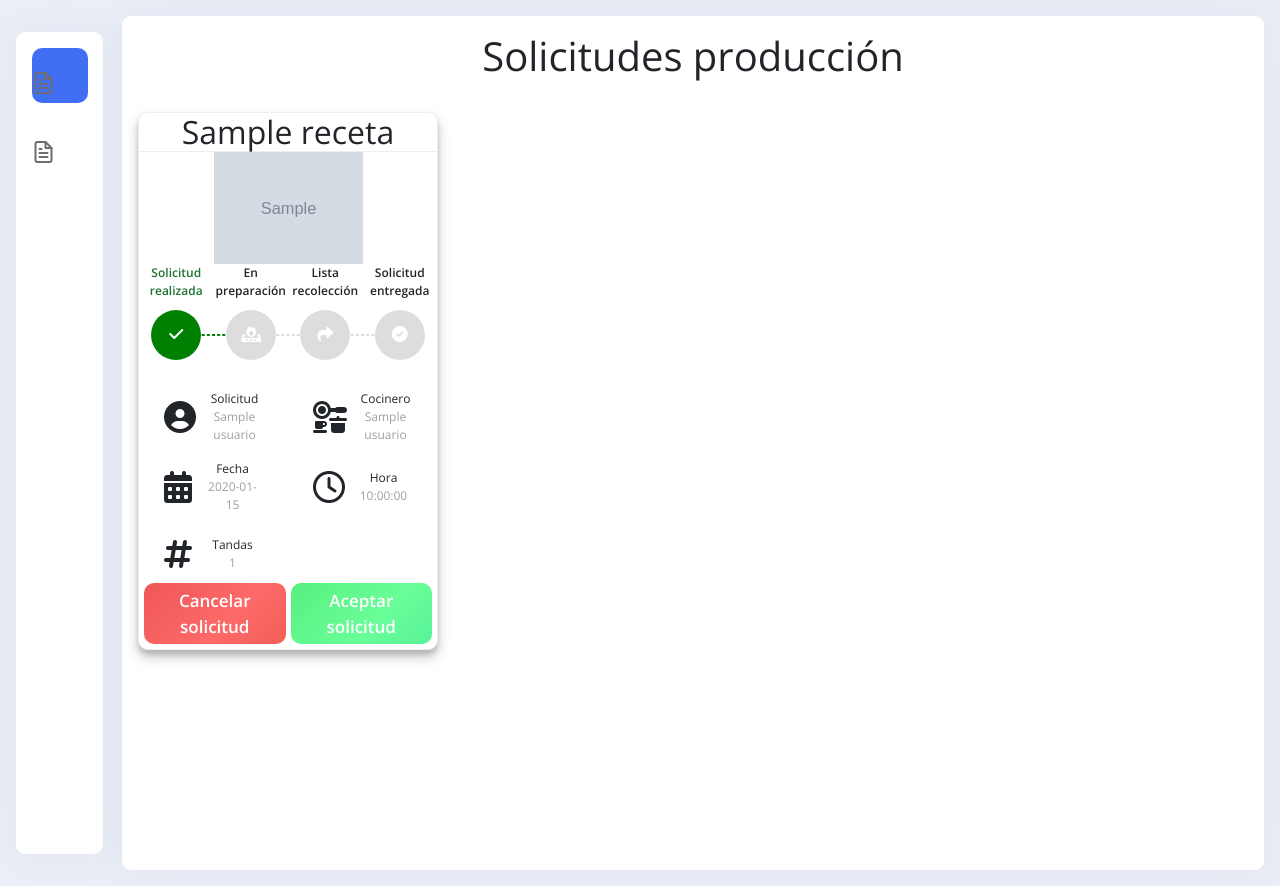
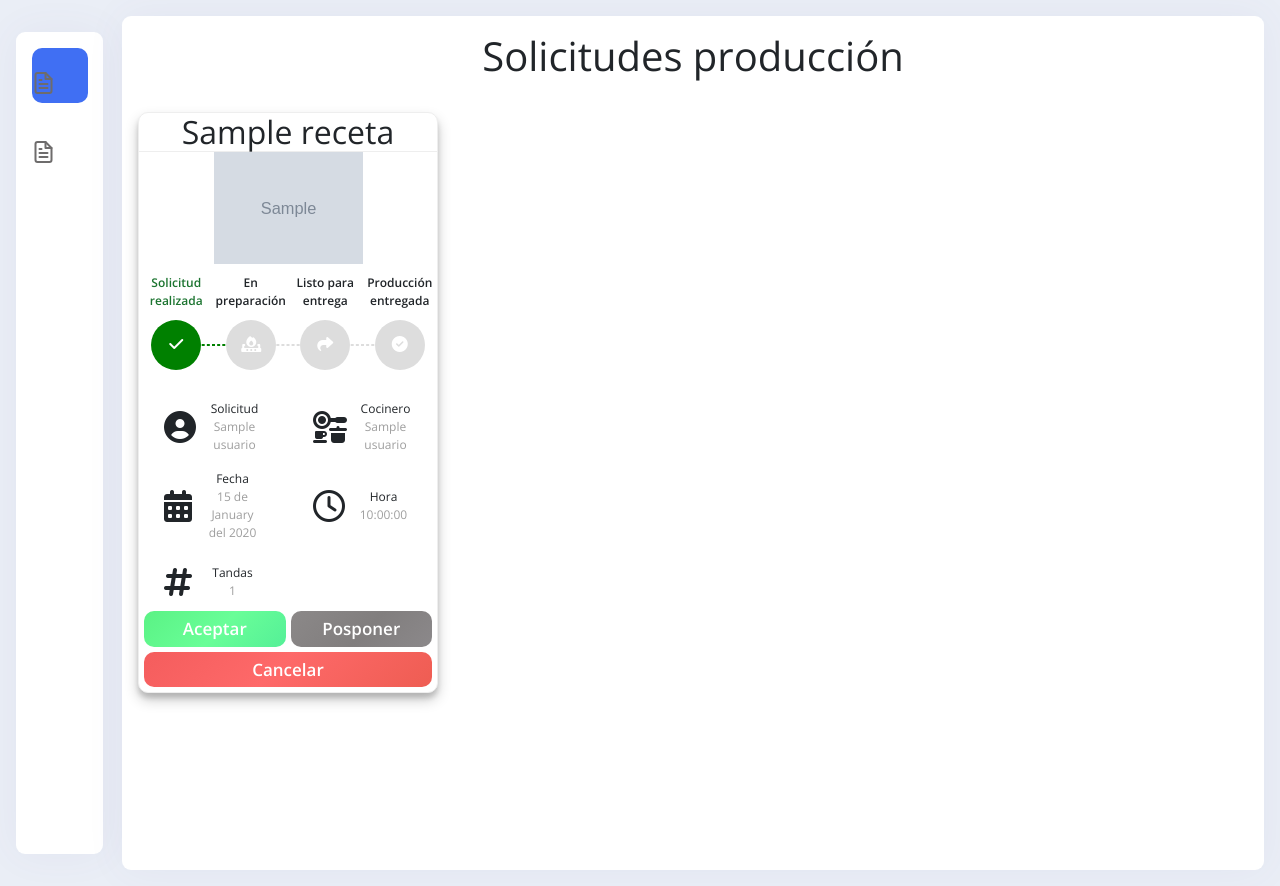
Before and after one commit to Damian-Git3/COOKING, a Flask app: page /cocina/ in a window 1280 px wide. Run offline with Flask 3, Linux system fonts and the light colour scheme; a user stored in the database is signed in; tables that the repository leaves empty hold one stand-in row (values such as "Sample post"); grey boxes marked "Sample" are stand-in pictures; one stand-in notice (Sample message) is shown; some libraries are stand-ins or nearby versions.

Commit message:
Solicitudes rpoducciòn

```diff
--- a/src/routes/cocina.py
+++ b/src/routes/cocina.py
@@ -1,13 +1,47 @@
-from flask import Blueprint, render_template
+from flask import Blueprint, render_template, flash, redirect, url_for
 from flask_login import login_required, current_user
-from database.models import SolicitudProduccion
+from database.models import SolicitudProduccion, Receta, Insumo, InsumosReceta
 from database.models import db
 
 cocina = Blueprint('cocina', __name__, url_prefix="/cocina")
+
 
 @cocina.route('/')
 @login_required
 def solicitudesProduccion():
     solicitudesProduccion = SolicitudProduccion.query.all()
 
-    return render_template('modulos/cocina/solicitudes-produccion.html', solicitudesProduccion = solicitudesProduccion)
+    return render_template('modulos/cocina/solicitudes-produccion.html', solicitudesProduccion=solicitudesProduccion)
+
+
+@cocina.route("/aceptar-solicitud/<int:idSolicitud>")
+@login_required
+def aceptarSolicitud(idSolicitud):
+    print("--------------------")
+    print("Aceptando solicitud:", idSolicitud)
+
+    solicitudProduccion = SolicitudProduccion.query.get(idSolicitud)
+
+    if solicitudProduccion:
+        solicitudProduccion.status = 2
+        solicitudProduccion.idUsuarioProduccion = current_user.id
+        db.session.commit()
+
+        insumosReceta = InsumosReceta.query.filter_by(
+            idReceta=solicitudProduccion.idReceta).all()
+
+        receta = Receta.query.get(solicitudProduccion.idReceta)
+
+        mensajeReceta = f"Descripción receta: \n{receta.descripcion}\n\n"
+        mensajeReceta += "Los ingredientes para esta receta son:\n"
+
+        for insumoReceta in insumosReceta:
+            insumo = Insumo.query.get(insumoReceta.idInsumo)
+            mensajeReceta += f"{insumo.nombre}: {insumoReceta.cantidad} {insumo.unidad_medida}\n"
+
+        print(mensajeReceta)
+        flash(mensajeReceta, 'receta')
+        return redirect(url_for('cocina.solicitudesProduccion'))
+    else:
+        flash("No se encontro la solicitud de producción con los datos proporcionados", 'info')
+        return redirect(url_for('cocina.solicitudesProduccion'))
--- a/src/static/css/cocina.scss.css
+++ b/src/static/css/cocina.scss.css
@@ -167,7 +167,8 @@ ol {
   text-align: center; }
 
 .botones-solicitud {
-  display: flex;
+  display: grid;
+  grid-template-columns: repeat(2, 1fr);
   padding: 5px;
   gap: 5px; }
 
@@ -176,6 +177,13 @@ ol {
 
 .btn-cancelar {
   background: linear-gradient(-45deg, #b53000, #fe6969, #c82727, #e70303); }
+
+.btn-posponer {
+  color: black;
+  background: linear-gradient(-45deg, #b7b4be, #817e7e, #afacac, #d9d7d4); }
+
+.c-body {
+  margin-top: 10px; }
 
 .boton {
   background-size: 800% 400%;
@@ -192,6 +200,10 @@ ol {
   -moz-border-radius: 10px;
   -ms-border-radius: 10px;
   -o-border-radius: 10px; }
+
+.botones-solicitud form:last-child {
+  grid-column: 1 / span 2;
+  /* Ocupa dos columnas empezando desde la primera */ }
 
 .boton:hover {
   animation: gradient 3s infinite;
--- a/src/templates/modulos/cocina/solicitudes-produccion.html
+++ b/src/templates/modulos/cocina/solicitudes-produccion.html
@@ -18,26 +18,45 @@
         <div class="c-body">
             <div class="top">
                 <ul class="progress-line">
+                    {% if solicitudProduccion.status >= 1 %}
                     <li class="green">
+                        {% else %}
+                    <li>
+                        {% endif %}
                         <span>Solicitud realizada</span>
                         <div class="icon">
                             <i class="fa-solid fa-check"></i>
                         </div>
                     </li>
+
+                    {% if solicitudProduccion.status >= 2 %}
+                    <li class="green">
+                        {% else %}
                     <li>
+                        {% endif %}
                         <span>En preparación</span>
                         <div class="icon">
                             <i class="fa-solid fa-fire-burner"></i>
                         </div>
                     </li>
+
+                    {% if solicitudProduccion.status >= 3 %}
+                    <li class="green">
+                        {% else %}
                     <li>
-                        <span>Lista recolección</span>
+                        {% endif %}
+                        <span>Listo para entrega</span>
                         <div class="icon">
                             <i class="fa-solid fa-share"></i>
                         </div>
                     </li>
+
+                    {% if solicitudProduccion.status >= 4 %}
+                    <li class="green">
+                        {% else %}
                     <li>
-                        <span>Solicitud entregada</span>
+                        {% endif %}
+                        <span>Producción entregada</span>
                         <div class="icon">
                             <i class="fa-solid fa-circle-check"></i>
                         </div>
@@ -77,7 +96,8 @@
                         </div>
                         <div class="details">
                             <div class="titulo-detalle">Fecha</div>
-                            <div class="contenido-detalle">{{ solicitudProduccion.fecha_solicitud.strftime('%Y-%m-%d')}}
+                            <div class="contenido-detalle">
+                                {{ solicitudProduccion.fecha_solicitud.strftime('%d de %B del %Y') }}
                             </div>
                         </div>
                     </div>
@@ -107,8 +127,45 @@
         </div>
 
         <div class="botones-solicitud">
-            <button type="submit" class="boton btn-cancelar">Cancelar solicitud</button>
-            <button type="submit" class="boton btn-aceptar">Aceptar solicitud</button>
+            {% if solicitudProduccion.status == 1 %}
+            <form action="{{ url_for('cocina.aceptarSolicitud', idSolicitud = solicitudProduccion.id) }}"
+                id="formAceptarSolicitud{{solicitudProduccion.id}}">
+                <button type="button" class="boton btn-aceptar"
+                    onclick="aceptarSolicitud('{{ solicitudProduccion.id }}')">
+                    Aceptar
+                </button>
+            </form>
+            {% endif %}
+
+            {% if solicitudProduccion.status == 2 %}
+            <form action="{{ url_for('cocina.aceptarSolicitud', idSolicitud = solicitudProduccion.id) }}"
+                id="formAceptarSolicitud{{solicitudProduccion.id}}">
+                <button type="button" class="boton btn-aceptar"
+                    onclick="aceptarSolicitud('{{ solicitudProduccion.id }}')">
+                    Finalizar producción
+                </button>
+            </form>
+            {% endif %}
+
+            {% if solicitudProduccion.status == 1 %}
+            <form action="{{ url_for('cocina.aceptarSolicitud', idSolicitud = solicitudProduccion.id) }}"
+                id="formAceptarSolicitud{{solicitudProduccion.id}}">
+                <button type="button" class="boton btn-posponer"
+                    onclick="aceptarSolicitud('{{ solicitudProduccion.id }}')">
+                    Posponer
+                </button>
+            </form>
+            {% endif %}
+
+            {% if solicitudProduccion.status == 1 %}
+            <form action="{{ url_for('cocina.aceptarSolicitud', idSolicitud = solicitudProduccion.id) }}"
+                id="formAceptarSolicitud{{solicitudProduccion.id}}">
+                <button type="button" class="boton btn-cancelar"
+                    onclick="aceptarSolicitud('{{ solicitudProduccion.id }}')">
+                    Cancelar
+                </button>
+            </form>
+            {% endif %}
         </div>
     </div>
     {% else %}
@@ -133,4 +190,33 @@
         $("#contenedor").disableSelection();
     });
 </script>
+
+<script>
+    function aceptarSolicitud(id) {
+        Swal.fire({
+            title: '¿Estás seguro de aceptar la solicitud?',
+            showCancelButton: true,
+            confirmButtonText: 'Continuar',
+            cancelButtonText: 'Cancelar',
+            icon: 'question'
+        }).then((result) => {
+            let formAceptarSolicitud = document.getElementById('formAceptarSolicitud' + id);
+            formAceptarSolicitud.submit();
+        });
+    }
+</script>
+
+{% with messages = get_flashed_messages(with_categories=true) %}
+{% if messages %}
+<script>
+    {% for category, message in messages %}
+    {% if category == 'receta' %}
+    Swal.fire(`{{ message }}`);
+    {% else %}
+    console.log("Mensaje diferente: {{ message }}");
+    {% endif %}
+    {% endfor %}
+</script>
+{% endif %}
+{% endwith %}
 {% endblock %}
```
Also changed, not shown: src/static/sass/cocina.scss (+15 -1 lines), src/templates/layout/layout.html (+25 -4 lines), src/static/img/cookies/English_Level_Test.png (deleted), src/static/img/cookies/galleta_1.png (added), 1 other file.
